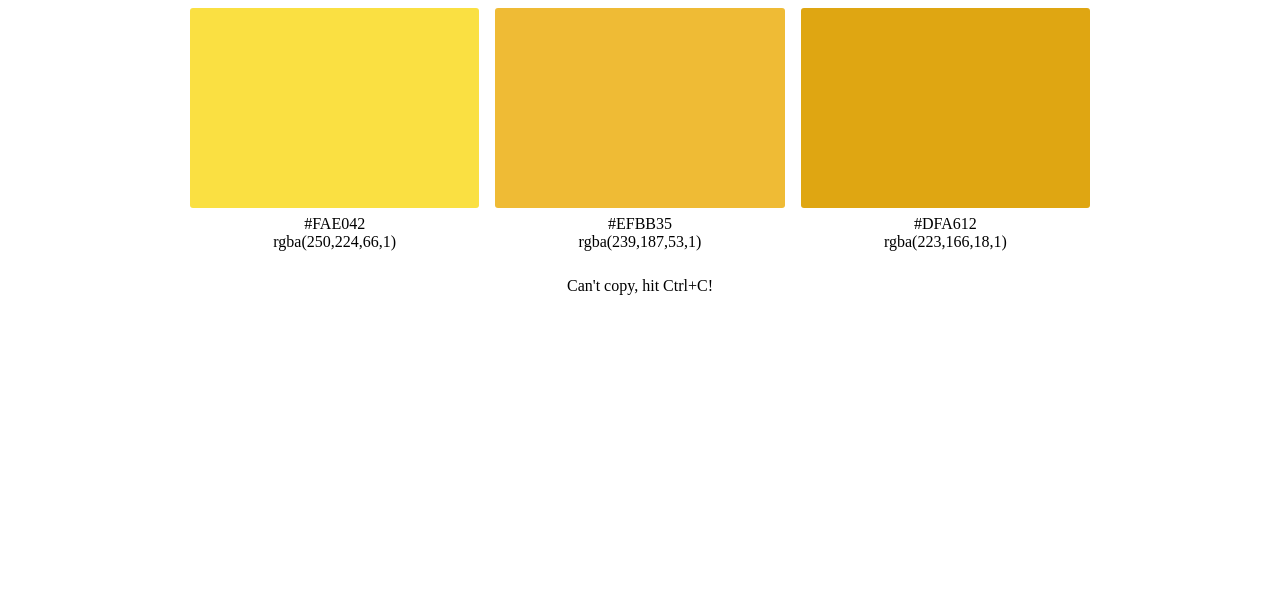
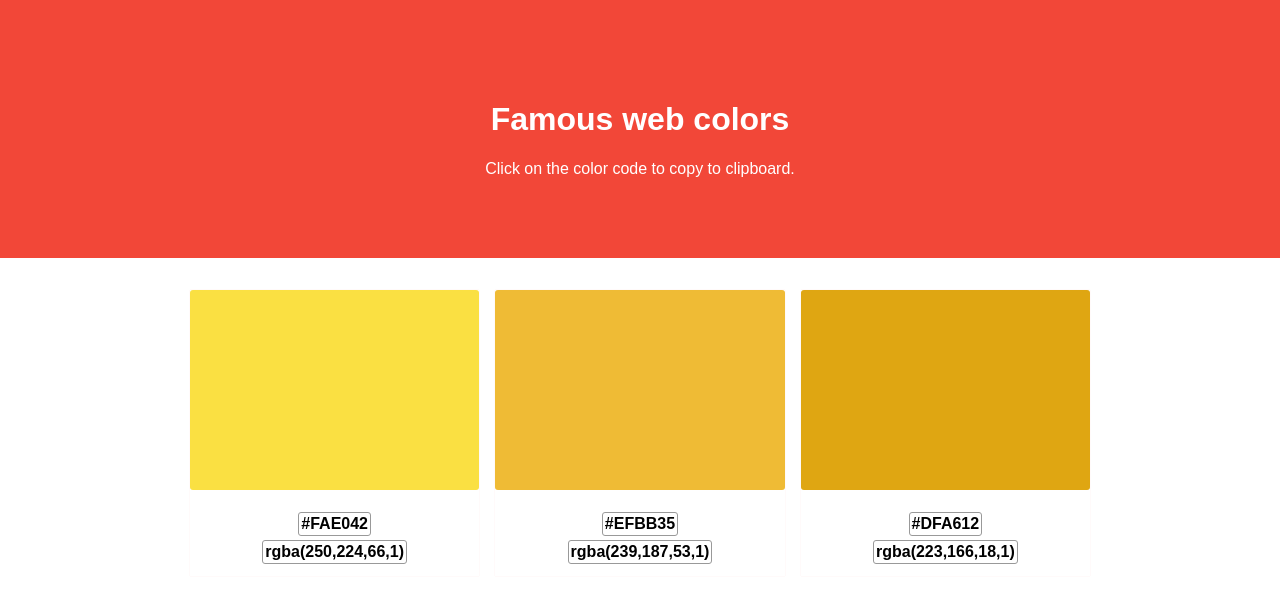
Before and after one commit to josephmtinangi/copying-to-clipboard, a plain HTML site: page index.html in a window 1280 px wide. Drawn offline with Linux system fonts and the light colour scheme.

Commit message:
Prettify page

```diff
--- a/css/app.css
+++ b/css/app.css
@@ -1,3 +1,21 @@
+html, body {
+	margin: 0;
+	height: 100%;
+}
+
+body {
+	font-family: sans-serif;
+}
+
+.hero {
+	text-align: center;
+	background-color: #F24738;
+	color: #FFFFFF;
+	padding-top: 5rem;
+	padding-bottom: 4rem;
+	margin-bottom: 2rem;
+}
+
 .colors {
 	display: grid;
 	grid-template-columns: 1fr 1fr 1fr;
@@ -10,21 +28,33 @@
 
 .color {
 	padding-bottom: 10px;
+	box-shadow: 0 0 0.5px #F24738;
 }
 
 .color div {
 	width: 100%;
 	height: 200px;
-	margin-bottom: 7px;
+	margin-bottom: 20px;
 	border-radius: 3px;
 }
 
 span {
 	cursor: pointer;
+	display: inline-block;
+	padding: 2px;
+	margin: 2px;
+	border: 0.5px solid #999;
+	border-radius: 3px;
+	font-weight: bold;
 }
 
 .error-msg {
 	text-align: center;
+	display: none;
+}
+
+.show {
+	display: block;
 }
 
 @media (max-width: 600px) {
--- a/index.html
+++ b/index.html
@@ -6,6 +6,12 @@
 	<link rel="stylesheet" href="css/app.css">
 </head>
 <body>
+
+
+	<div class="hero">
+		<h1>Famous web colors</h1>
+		<p>Click on the color code to copy to clipboard.</p>
+	</div>
 
 	<div class="colors">
 	  <div class="color">
```
